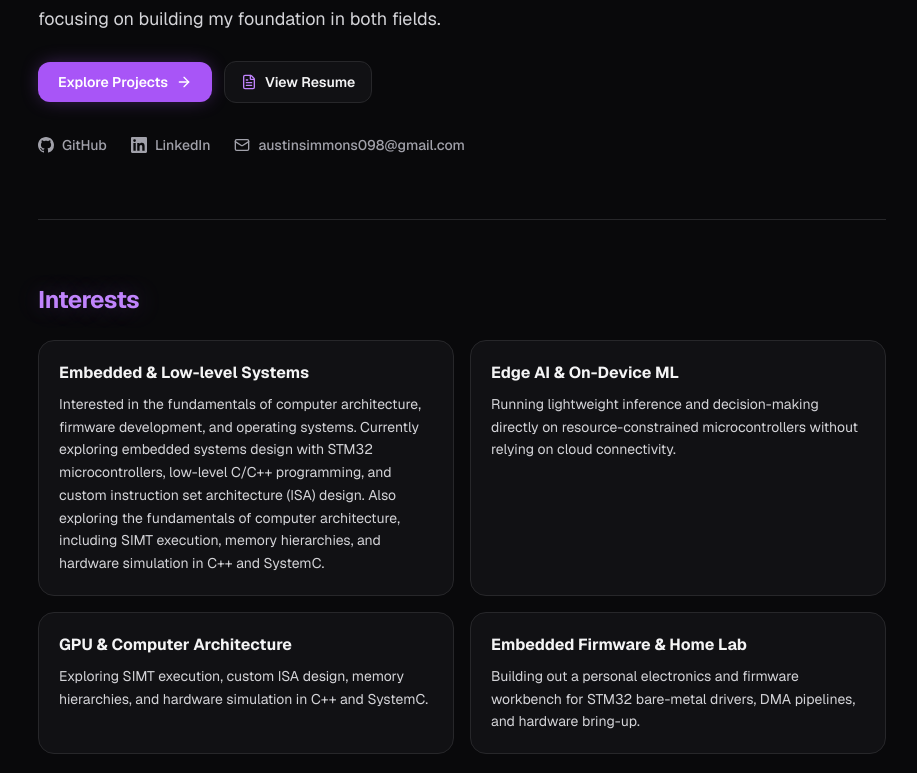
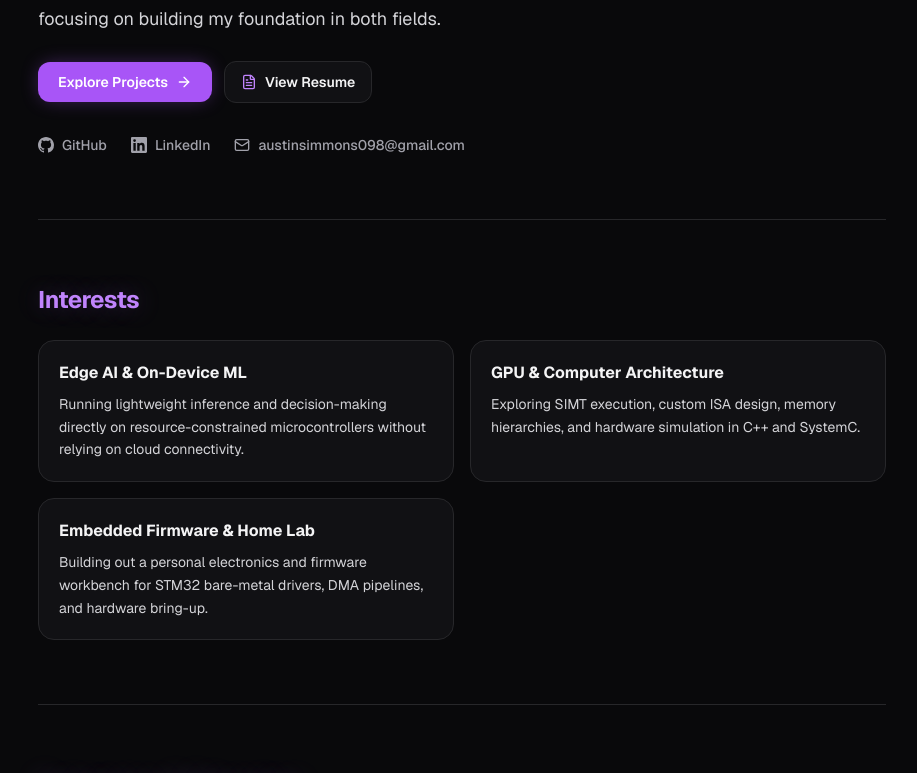
Before and after one commit to AustinJSimmons/portfolio, a Next.js app: page / in a window 1280 px wide. Shown: the part 412-1185 px from the top of the page, without its empty margins (178-1095 px from the left). Built offline with nearby package versions, Linux system fonts and the light colour scheme.

Commit message:
removed repeated interest

```diff
--- a/src/data/projects.ts
+++ b/src/data/projects.ts
@@ -197,11 +197,6 @@ export const PROFILE = {
   ],
   // EDIT [Overview (/) — "Interests" section]: Add, remove, or edit your current interests and topics of study
   interests: [
-    {
-      topic: 'Embedded & Low-level Systems',
-      description:
-        'Interested in the fundamentals of computer architecture, firmware development, and operating systems. Currently exploring embedded systems design with STM32 microcontrollers, low-level C/C++ programming, and custom instruction set architecture (ISA) design. Also exploring the fundamentals of computer architecture, including SIMT execution, memory hierarchies, and hardware simulation in C++ and SystemC.',
-    },
     {
       topic: 'Edge AI & On-Device ML',
       description:
```
